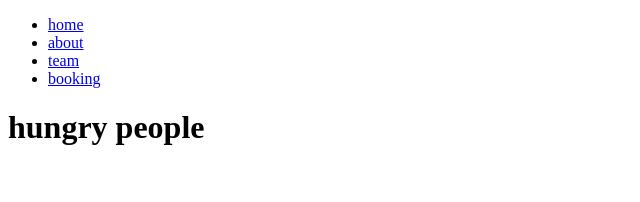
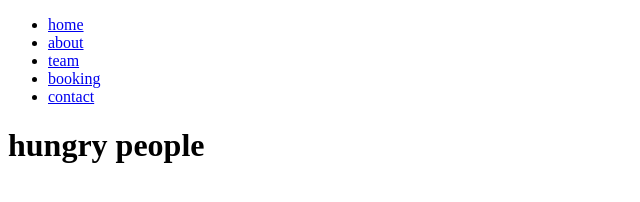
Before and after one commit to Voloshkaincn/hungry_people, a plain HTML site: page index.html in a window 1280 px wide. Shown: the whole page, without its empty margins (0-640 px from the left). Drawn offline with Linux system fonts and the light colour scheme.

Commit message:
added contacts

```diff
--- a/index.html
+++ b/index.html
@@ -14,6 +14,7 @@
                 <li class="nav__item"><a class="nav__link" href="#about">about</a></li>
                 <li class="nav__item"><a class="nav__link" href="#team">team</a></li>
                 <li class="nav__item"><a class="nav__link" href="#booking">booking</a></li>
+                <li class="nav__item"><a class="nav__link" href="#contact">contact</a></li>
             </ul>
         </nav>
     </header>
```
